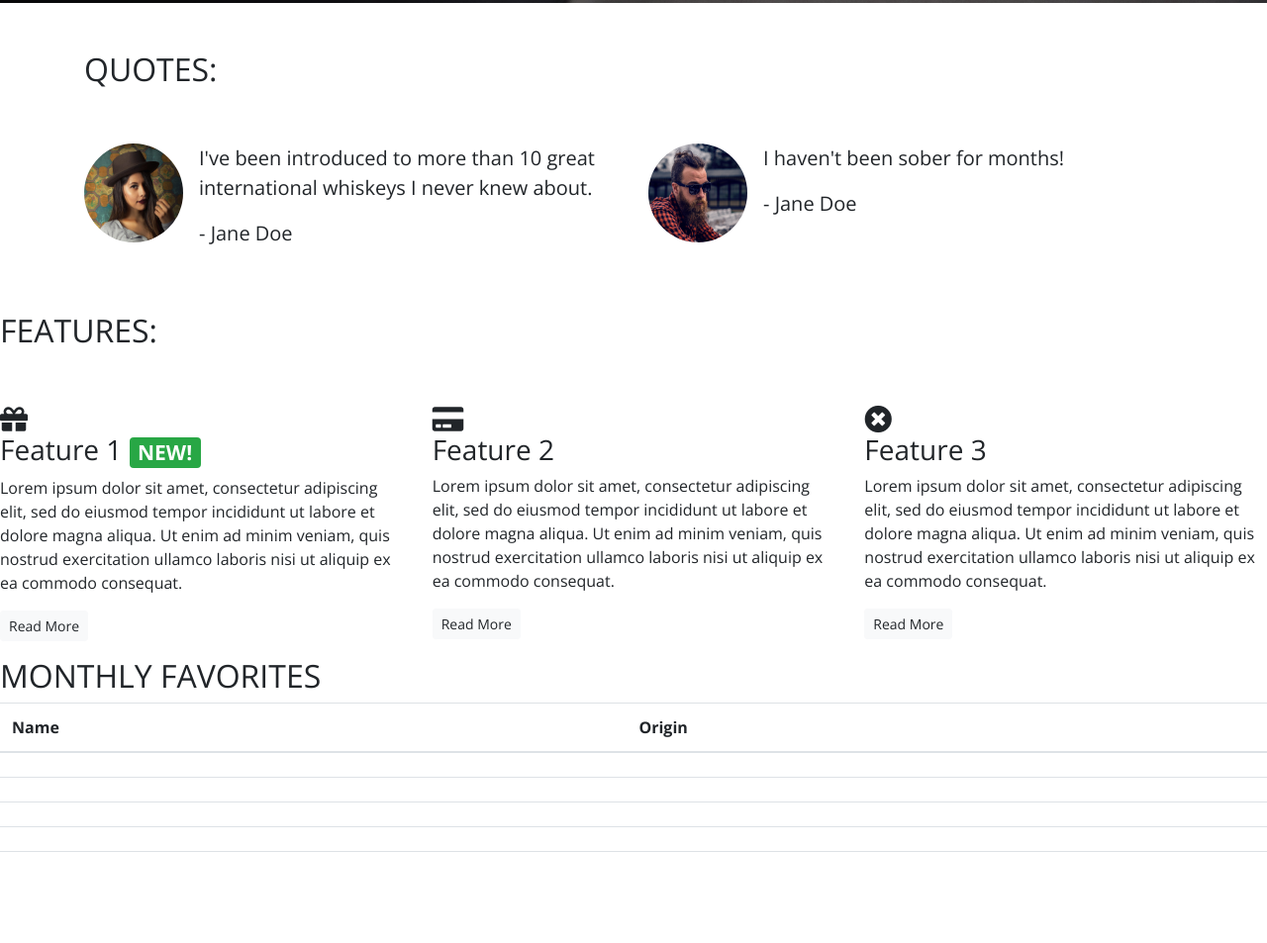
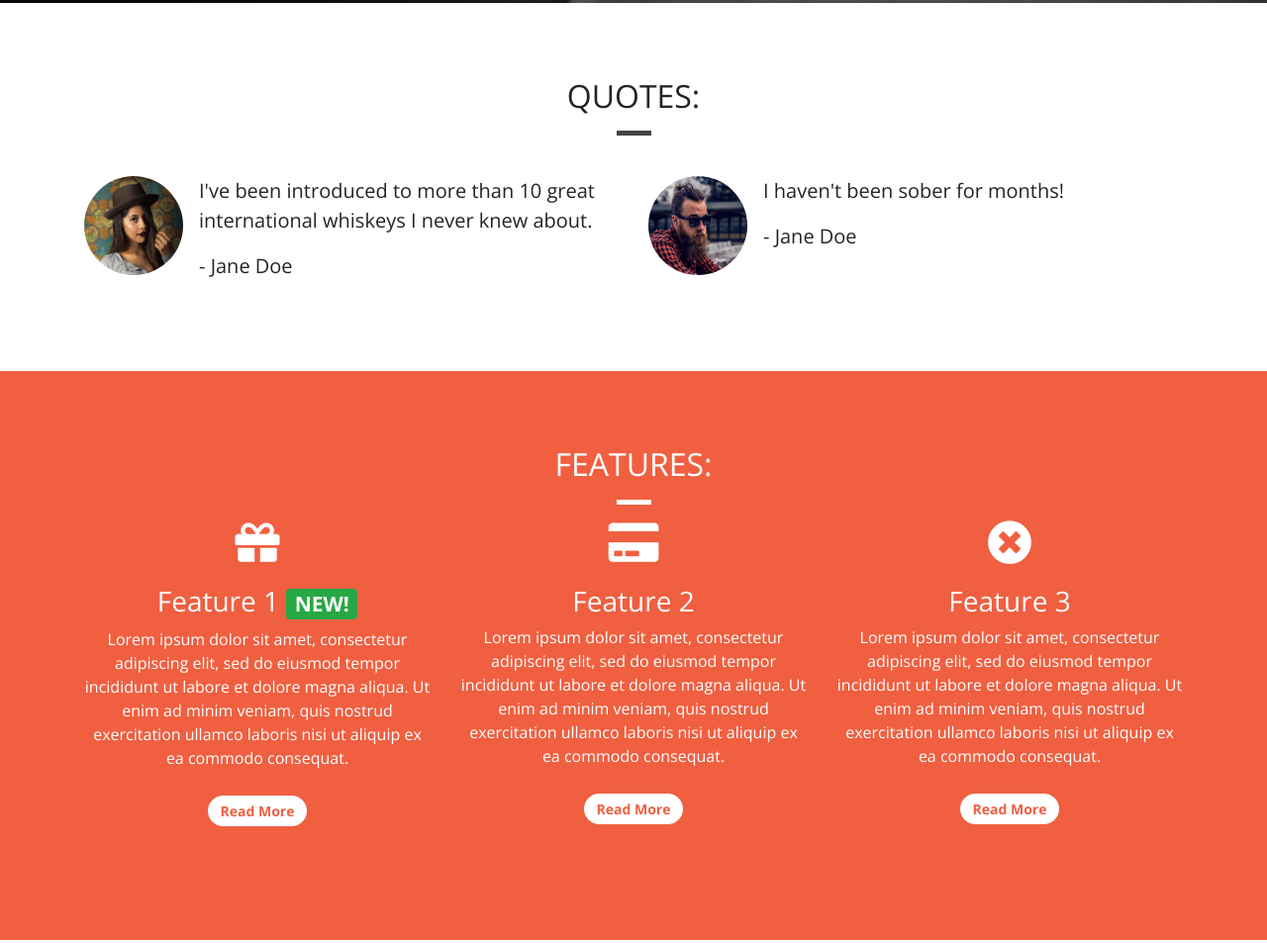
Before and after one commit to Saraholoughlin5/bootstrap4, a plain HTML site: page index.html in a window 1280 px wide. Shown: the part 797-1750 px from the top of the page at 99% size. Before the commit the page ends 1698 px from the top, so only its background shows below. Drawn offline with nearby package versions, Linux system fonts and the light colour scheme.

Commit message:
quotes features and table

```diff
--- a/css/style.css
+++ b/css/style.css
@@ -1,5 +1,14 @@
 body {
   font-family: "Open Sans", sans-serif;
+}
+
+.container-wrapper {
+
+}
+
+.container-wrapper--red {
+    background-color: #f05f40;
+    color: white;
 }
 
 .alert-container .col-12 {
@@ -47,21 +56,48 @@ body {
 .features-container {
 }
 
+/* Page Header */
+
+.page-header {
+    margin-bottom: 0;
+    border-bottom: 0;
+    text-align: center;
+}
+
+.page-header h2 {
+    margin-top: 0;
+}
+
+.quotes .page-header {
+    margin-bottom: 25px;
+}
+
 /* Block Dividers */
 
 .block-divider {
     width: 75px;
     height: 5px;
     border: 0;
-    background-color: #f04f50;
+    background-color: #444;
 }
 
 .block-divider--orange {
     background-color: #f04f50;
 }
 
+.block-divider--white {
+    background-color: white;
+}
+
 .block-divider--short {
     width: 35px;
+}
+
+/* Content Containers */
+
+.content-container {
+    padding-top: 75px;
+    padding-bottom: 75px;
 }
 
 /* Navbar */
@@ -139,3 +175,41 @@ body {
     background-color: #df4929;
     border-color: #df4929;
 }
+
+.feature {
+    text-align: center;
+    margin-bottom: 40px;
+}
+
+.feature i {
+    margin-bottom: 20px;
+    font-size: 45px;
+    line-height: 45px;
+}
+
+.feature .btn {
+    background-color: white;
+    border-color: white;
+    border-radius: 15px;
+    min-width: 100px;
+    font-weight: bold;
+    margin-top: 10px;
+    color: #f05f40;
+}
+
+.monthly-favorites {
+    margin-top: 50px;
+    margin-bottom: 50px;
+    margin-left: 250px;
+    margin-right: 250px;
+}
+
+.monthly-favorites .text-uppercase {
+    color: #f05f40;
+    text-align: center;
+    margin-bottom: 35px;
+}
+
+.table {
+    color: #f05f40;
+}
--- a/index.html
+++ b/index.html
@@ -131,11 +131,13 @@
     </div>
 
     <!-- Quotes -->
-    <div class="container quotes-container">
+    <div class="container-wrapper">
+    <div class="container quotes-container content-container">
       <section class="quotes">
         <div class="row">
-          <div class="col-12 my-5">
+          <div class="col-12 page-header">
             <h2 class="text-uppercase">Quotes:</h2>
+            <hr class="block-divider block-divider--short">
           </div>
         </div>
         <div class="row">
@@ -182,20 +184,22 @@
       </section>
       <!-- /.quotes -->
     </div>
+    </div>
 
     <!-- Features -->
-    <div class="features-container">
+    <div class="container-wrapper container-wrapper--red">
+    <div class="container features-container content-container">
       <section class="features">
         <div class="row">
-          <div class="col-12 my-5">
+          <div class="col-12 page-header">
             <h2 class="text-uppercase">Features:</h2>
-          </div>
+            <hr class="block-divider block-divider--short block-divider--white">
+         </div>
         </div>
         <div class="row">
           <div class="col-12 col-md-6 col-lg-4">
             <div class="feature">
-              <h3>
-                <i class="fas fa-gift d-none d-sm-block"></i> Feature 1
+              <h3><i class="fas fa-gift d-none d-sm-block"></i> Feature 1
                 <span class="badge badge-success">NEW!</span>
               </h3>
               <p>
@@ -239,12 +243,13 @@
       </section>
       <!-- /.features -->
     </div>
+    </div>
 
     <!-- Monthly favorites -->
     <section class="monthly-favorites">
       <h2 class="text-uppercase">Monthly favorites</h2>
-      <table class="table">
-        <thead>
+      <table class="table table-striped">
+        <thead class="thead-dark">
           <tr>
             <th scope="col">Name</th>
             <th scope="col">Origin</th>
@@ -252,20 +257,20 @@
         </thead>
         <tbody>
           <tr>
-            <td></td>
-            <td></td>
+            <td>Jameson</td>
+            <td>Ireland</td>
           </tr>
           <tr>
-            <td></td>
-            <td></td>
+            <td>Johnnie Walker</td>
+            <td>Scotland</td>
           </tr>
           <tr>
-            <td></td>
-            <td></td>
+            <td>Yamazaki</td>
+            <td>Japan</td>
           </tr>
           <tr>
-            <td></td>
-            <td></td>
+            <td>Breckenridge</td>
+            <td>America</td>
           </tr>
           <tr>
             <td></td>
```
